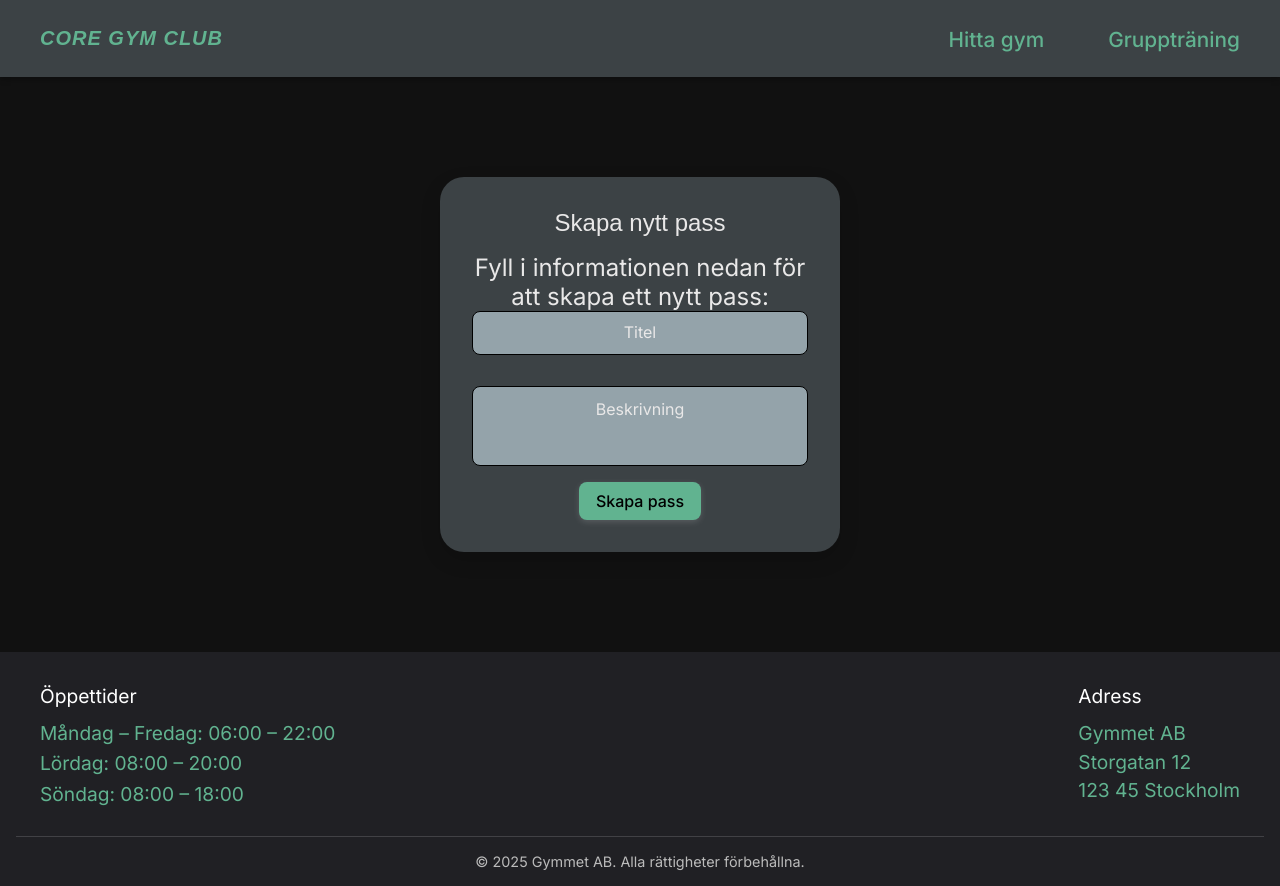
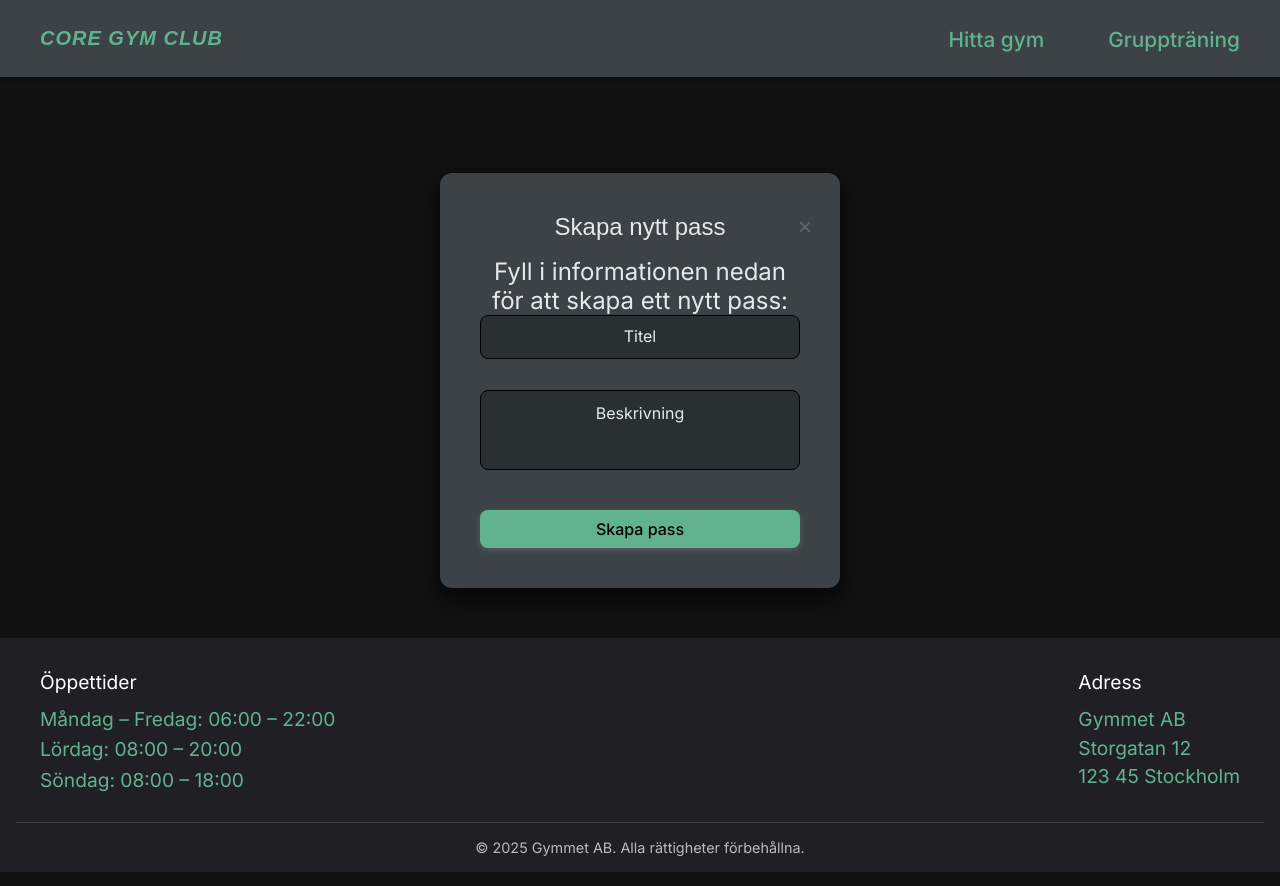
Before and after one commit to grupp14-fab3d32a/frontend, a React (Vite) app: page / in a window 1280 px wide. Built offline with nearby package versions, Linux system fonts and the light colour scheme; a web font is replaced by a local one.

Commit message:
added exit button on form

```diff
--- a/src/components/Createform.jsx
+++ b/src/components/Createform.jsx
@@ -8,16 +8,27 @@ const CreateClass = () => {
   const handleChange = (e) => {
     const {id, value } = e.target
     setFormData({...formData, [id]: value})
+  }
 
+   const handleClose = () => {
+    if (onClose) {
+      onClose();
+    }
   }
 
   return (
-    <div className="create-wrapper">
-      <div className="create-card">
+
+
+
+
+
+        <form className="form">
+
         <h6 className='form-title'>Skapa nytt pass</h6>
         <p>Fyll i informationen nedan för att skapa ett nytt pass:</p>
 
-        <form className="create-form">
+        <button className="close-button" onClick={handleClose} type="button"> × </button>
+
           <div className="form-group">
             <input type="text" id="title" value={formData.title} onChange={handleChange} placeholder="Titel" />
           </div>
@@ -41,9 +52,10 @@ const CreateClass = () => {
           */}
 
           <button type="submit" className='button button-secondary'>Skapa pass</button>
+
         </form>
-      </div>
-    </div>
+
+
   );
 };
 
--- a/src/css/Create.css
+++ b/src/css/Create.css
@@ -1,25 +1,4 @@
 @import url(app.css);
-
-.create-wrapper {
- display: flex;
-  justify-content: center;
-  align-items: center;
-  margin-top: 100px;
-  margin-bottom: 100px;
-  background: var(--clr-body-dark);
-  height: 100%;
-}
-
-.create-card {
-  background: #3c4245;
-  padding: 2rem;
-  border-radius: 1.5rem;
-  box-shadow: 0 8px 20px rgba(0, 0, 0, 0.15);
-  max-width: 400px;
-  width: 100%;
-  text-align: center;
-}
-
 
 .form-group {
   display: flex;
@@ -44,7 +23,7 @@ textarea {
   border: 1px solid #333;
   border-radius: 8px;
   font-size: 1rem;
-  background-color: #94a3aa;
+  background-color: #2a2f32;
   transition: border-color 0.3s ease, box-shadow 0.3s ease;
 }
 
@@ -68,7 +47,37 @@ input {
         border: 1px solid #333;
         border-radius: 8px;
         font-size: 1rem;
-        background-color: #94a3aa;
+        background-color: #2a2f32;
         transition: border-color 0.3s ease, box-shadow 0.3s ease;
 
     }
+
+ .close-button {
+  position: absolute;
+  top: 15px;
+  right: 20px;
+  background: none;
+  border: none;
+  font-size: 24px;
+  cursor: pointer;
+  color: #666;
+  line-height: 1;
+  padding: 0;
+  width: 30px;
+  height: 30px;
+  display: flex;
+  align-items: center;
+  justify-content: center;
+  border-radius: 50%;
+  transition: all 0.2s ease;
+}
+
+.close-button:hover {
+  background-color: #f0f0f0;
+  color: #333;
+}
+
+.close-button:focus {
+  outline: 2px solid #007bff;
+  outline-offset: 2px;
+}
--- a/src/css/app.css
+++ b/src/css/app.css
@@ -170,6 +170,7 @@ h6 {
 .form {
     display: flex;
     flex-direction: column;
+     position: relative;
     max-width: 400px;
     margin: 50px auto;
     margin-top: 6rem;
```
